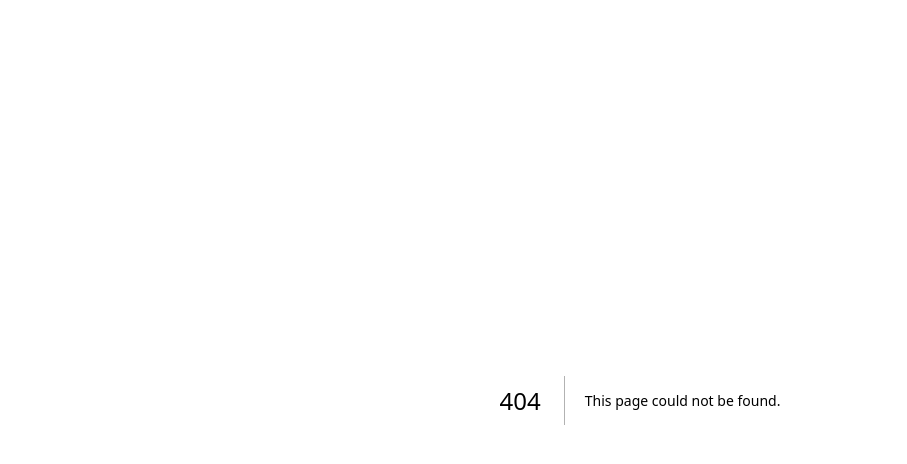
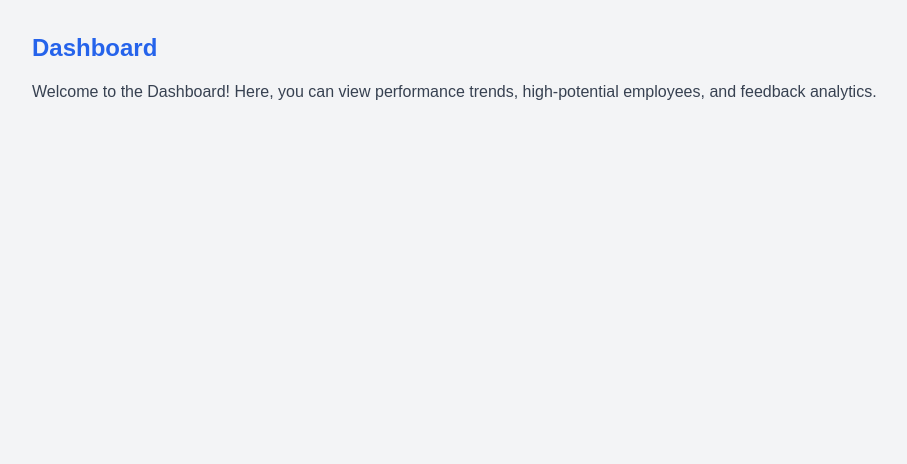
Before and after one commit to bananaNuggets75/talent-hub, a Next.js app: page /dashboard in a window 1280 px wide. Before the commit this address had no page. Shown: the top 464 px of the page, without its empty margins (0-907 px from the left). Built offline with nearby package versions, Linux system fonts and the light colour scheme.

Commit message:
dashboard-routing

```diff
--- /dev/null
+++ b/app/dashboard/page.tsx
@@ -0,0 +1,13 @@
+'use client';
+
+import React, { use } from 'react';
+export default function Dashboard() {
+    return (
+      <div className="min-h-screen p-8 bg-gray-100">
+        <h1 className="text-2xl font-bold text-blue-600">Dashboard</h1>
+        <p className="text-gray-700 mt-4">
+          Welcome to the Dashboard! Here, you can view performance trends, high-potential employees, and feedback analytics.
+        </p>
+      </div>
+    );
+  }
```
Also changed, not shown: package.json (+7 -5 lines), tsconfig.json (added, +35 -0 lines), 1 other file (tests, documents, lock files or other folders).
